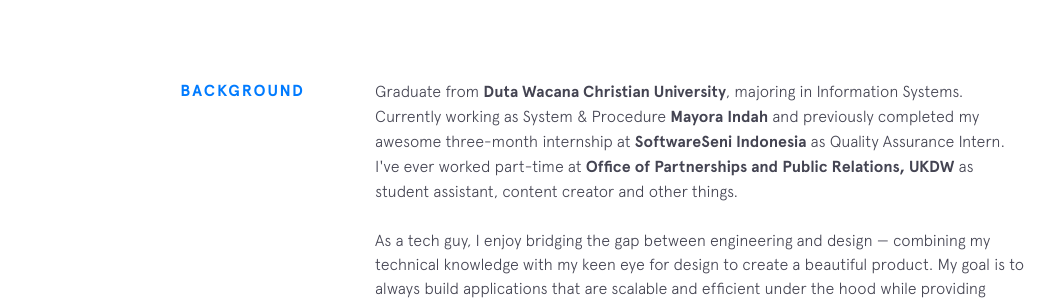
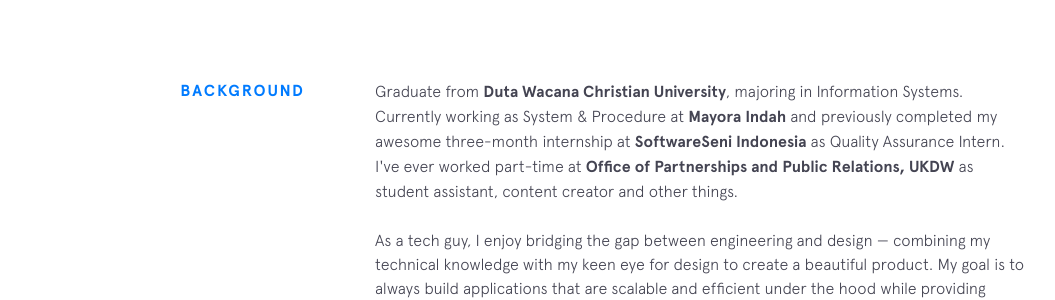
Before and after one commit to ivanhectors/ivanhectors.github.io, a Jekyll site: the page built from index.html, in a window 1280 px wide and 900 px high, scrolled down 743 px. Shown: the part 178-478 px from the top of the window, without its empty margins (75-1130 px from the left). Built offline with Jekyll 4.4.1, drawn with Linux system fonts in a browser that asks for light colours; nearby versions of some CDN libraries.

Commit message:
Update background.html

```diff
--- a/_includes/background.html
+++ b/_includes/background.html
@@ -3,7 +3,7 @@
   <div class="section__content">
     <p>
       Graduate from
-      <a class="underline-link" href="https://ukdw.ac.id/" target="_blank">Duta Wacana Christian University</a>, majoring in Information Systems. Currently working as System & Procedure <a class="underline-link" href="https://www.mayoraindah.co.id/" target="_blank">Mayora Indah</a> and previously completed my awesome three-month internship at
+      <a class="underline-link" href="https://ukdw.ac.id/" target="_blank">Duta Wacana Christian University</a>, majoring in Information Systems. Currently working as System & Procedure at <a class="underline-link" href="https://www.mayoraindah.co.id/" target="_blank">Mayora Indah</a> and previously completed my awesome three-month internship at
       <a class="underline-link" href="https://softwareseni.co.id/" target="_blank">SoftwareSeni Indonesia</a> as Quality Assurance Intern. I've ever worked part-time at
       <a class="underline-link" href="http://oia.ukdw.ac.id" target="_blank">Office of Partnerships and Public Relations, UKDW</a> as student assistant, content creator and other things.
     </p>
```
